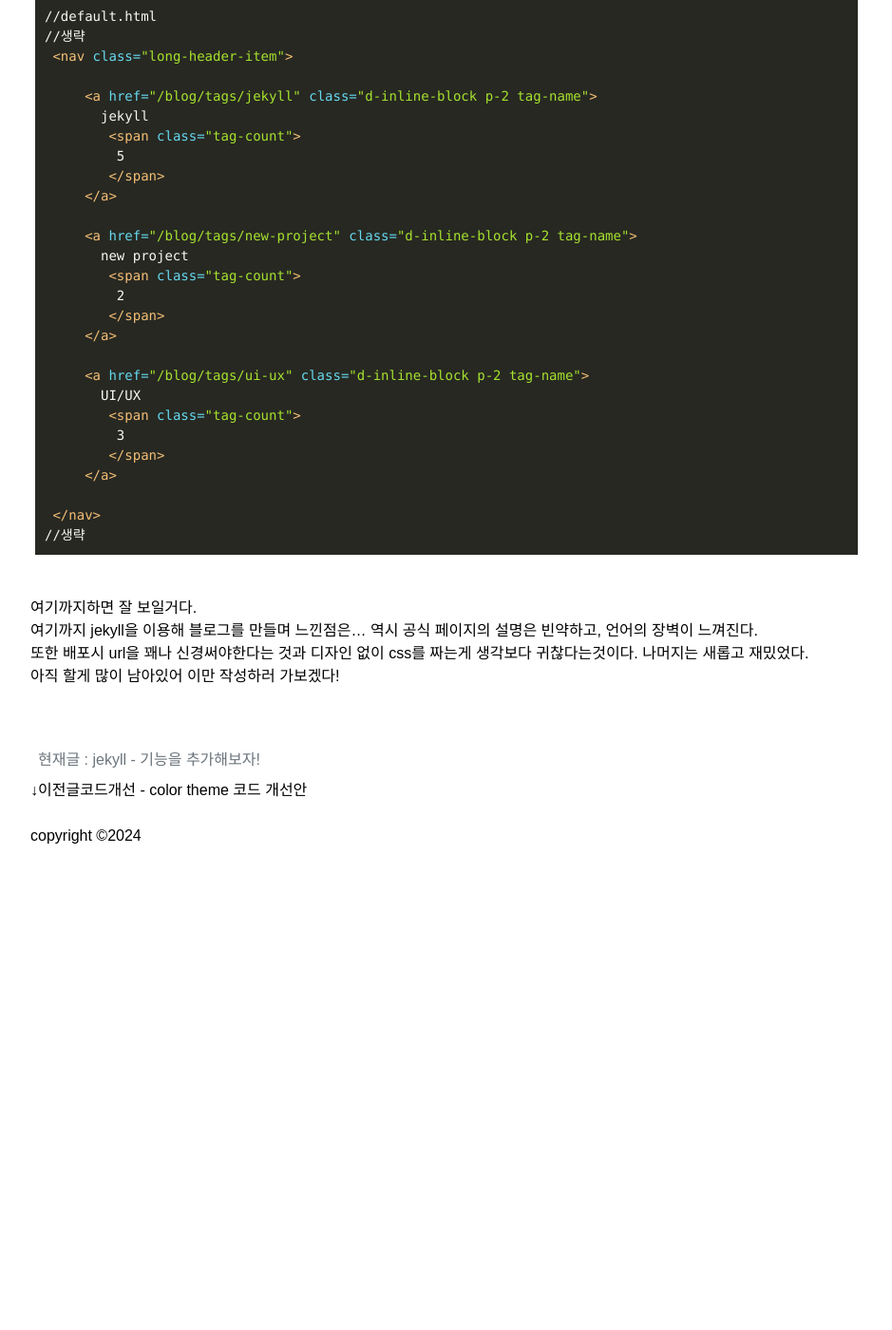
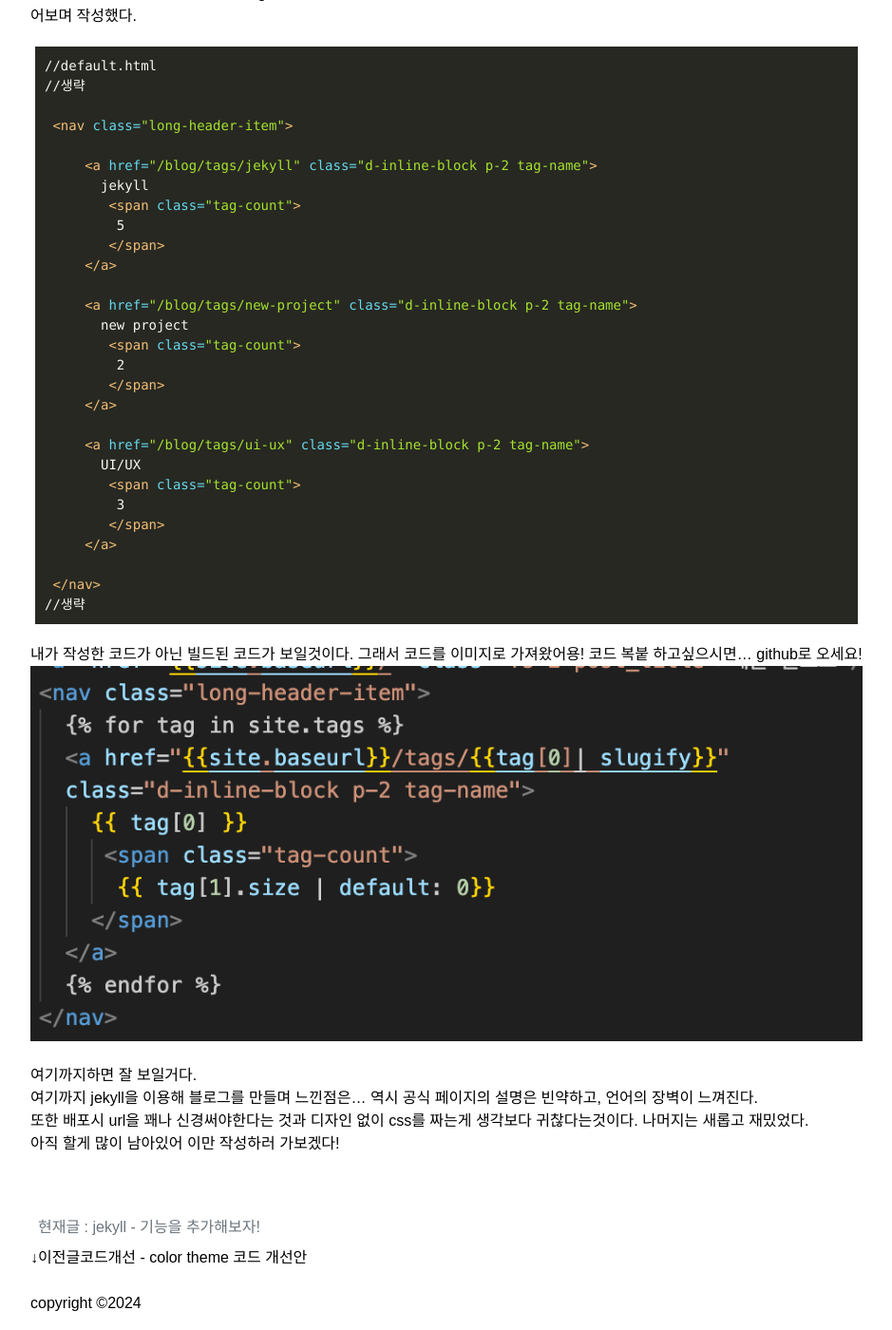
Before and after one commit to yes-eul-jeong/blog, a Jekyll site: the page built from _posts/2024-12-12-jekyll-setting-second.md, in a window 1280 px wide and 1400 px high, scrolled down 5022 px. Shown: the whole window at 95% size, without its empty margins (170-1109 px from the left). Built offline with Jekyll 4.4.1, drawn with Linux system fonts in a browser that asks for light colours; some web fonts are replaced; comment, search, counter and statistics services are not loaded; before the commit the page ends 5930 px from its top, so only the background shows below that.

Commit message:
post: 포스트 수정

````diff
--- a/_posts/2024-12-12-jekyll-setting-second.md
+++ b/_posts/2024-12-12-jekyll-setting-second.md
@@ -182,7 +182,11 @@ layout: default
 
 ```
 
-![tag code 이미지]({{site.baseurl}}/assets/img/2024-12-12-tag-nav-code.png)
+...이미지로 봅시다!
+
+![tag html 코드 이미지]({{site.baseurl}}/assets/img/2024-12-12-tag-html.png)
+
+
 
 <br>
 
@@ -238,6 +242,7 @@ categories도 아니고 tags인데... 원래 태그는 한 개시물에 여러
 ```html
 //default.html
 //생략
+
  <nav class="long-header-item">
      {% for tag in site.tags %}
      <a href="{{site.baseurl}}/tags/{{tag[0]| slugify}}" class="d-inline-block p-2 tag-name">
@@ -250,6 +255,12 @@ categories도 아니고 tags인데... 원래 태그는 한 개시물에 여러
  </nav>
 //생략
 ```
+내가 작성한 코드가 아닌 빌드된 코드가 보일것이다.
+그래서 코드를 이미지로 가져왔어용!
+코드 복붙 하고싶으시면... github로 오세요!
+
+![tag code 이미지]({{site.baseurl}}/assets/img/2024-12-12-tag-nav-code.png)
+
 <br>
 여기까지하면 잘 보일거다.
 <br>
--- a/_sass/main.scss
+++ b/_sass/main.scss
@@ -200,6 +200,10 @@ h2 {
         margin: 15px 0 10px;
     }
 }
+img {
+    width: 100%;
+    height: auto;
+}
 /* 모바일 환경에서는 long-nav-bar를 숨기고 short-nav-bar를 보이도록 설정 */
 @media (max-width: 768px) {
     .long-header-item {
````
Also changed, not shown: assets/img/2024-12-12-tag-html.png (added).
